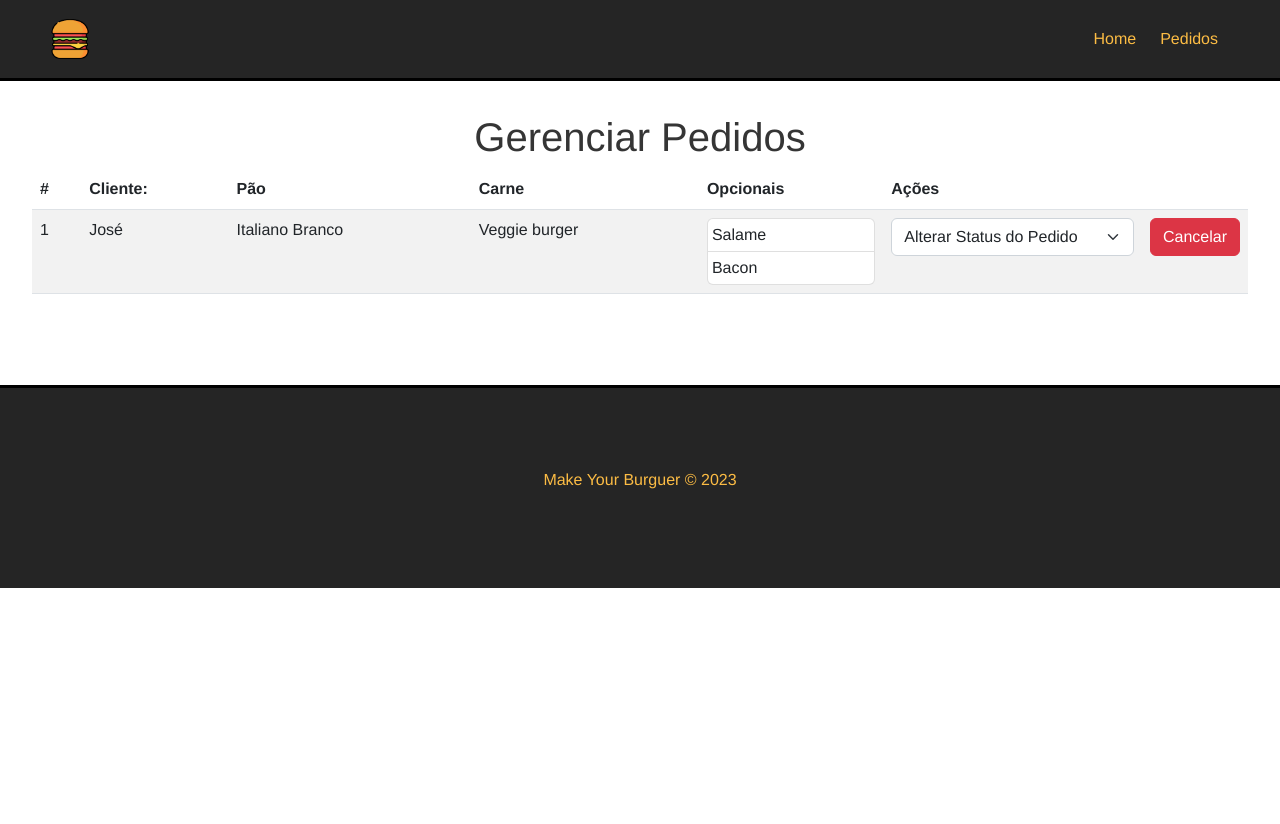
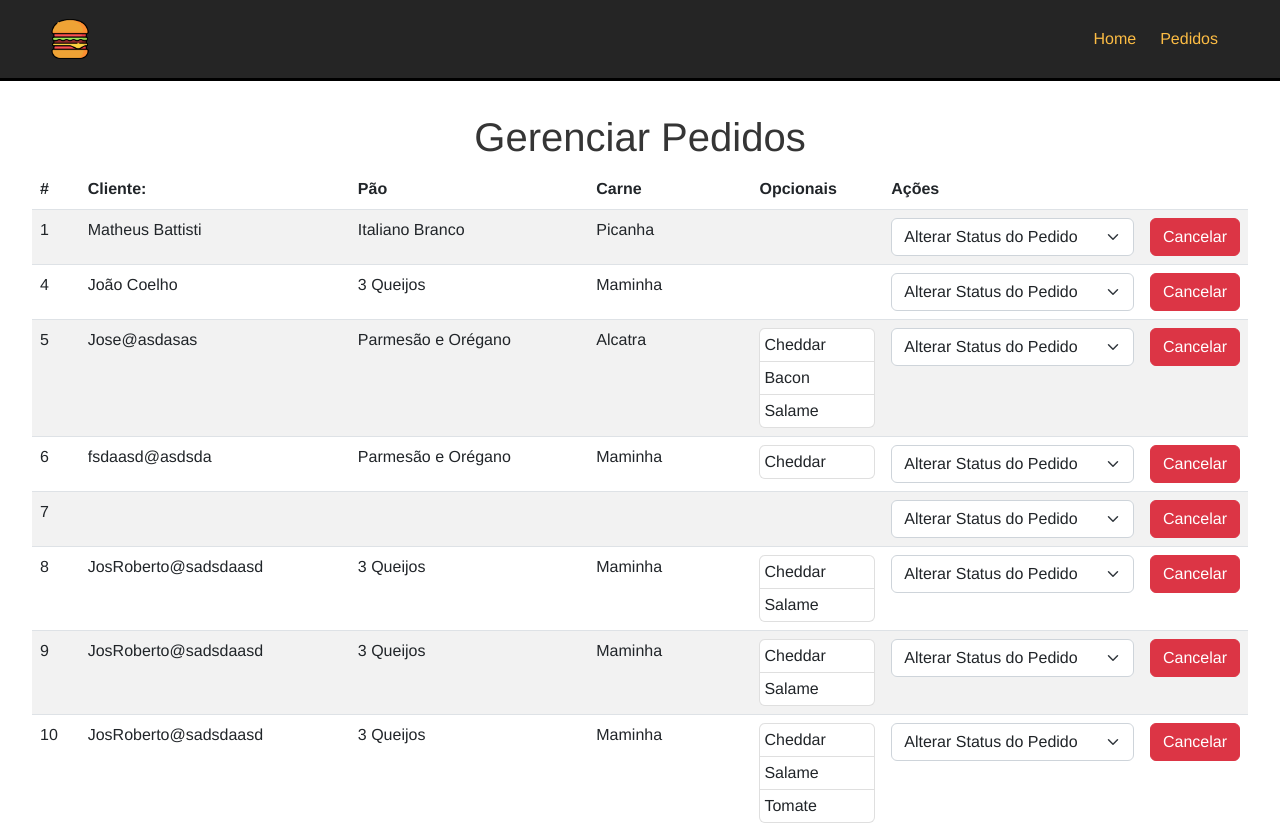
Before and after one commit to jbetoreis/VueProjetoBurger, a Vue app: page /pedidos in a window 1280 px wide. Shown: the top 824 px of the page. Before the commit the page ends 800 px from the top, so only its background shows below. Built offline with nearby package versions, Linux system fonts and the light colour scheme; data requests are answered from the project's data file.

Commit message:
Resgatando pedidos

```diff
--- a/db/db.json
+++ b/db/db.json
@@ -523,6 +523,17 @@
       ],
       "status": "Solicitado",
       "id": 45
+    },
+    {
+      "nome": "Beto",
+      "carne": "Alcatra",
+      "pao": "Italiano Branco",
+      "opicionais": [
+        "Bacon",
+        "Cheddar"
+      ],
+      "status": "Solicitado",
+      "id": 46
     }
   ]
 }
--- a/src/components/Dashboard.vue
+++ b/src/components/Dashboard.vue
@@ -12,15 +12,14 @@
         </tr>
       </thead>
       <tbody>
-        <tr>
-          <td>1</td>
-          <td>José</td>
-          <td>Italiano Branco</td>
-          <td>Veggie burger</td>
+        <tr v-for="pedido in burgers" :key="pedido.id">
+          <td>{{ pedido.id }}</td>
+          <td>{{ pedido.nome }}</td>
+          <td>{{ pedido.pao }}</td>
+          <td>{{ pedido.carne }}</td>
           <td>
             <ul class="list-group">
-              <li class="list-group-item p-1">Salame</li>
-              <li class="list-group-item p-1">Bacon</li>
+              <li class="list-group-item p-1" v-for="(opcional, key) in pedido.opicionais" :key="key">{{ opcional }}</li>
             </ul>
           </td>
           <td class="acoes">
@@ -40,6 +39,27 @@
 <script>
 export default {
   name: "Dasboad",
+  data() {
+    return {
+      burgers: null,
+      burger_id: null,
+      status: [],
+    };
+  },
+  methods: {
+    async getPedidos(){
+      const req = await fetch('http://localhost:3000/burgers');
+
+      const data = await req.json();
+
+      this.burgers = data;
+      console.log(this.burgers);
+    }
+  },
+  mounted () {
+    this.getPedidos();
+
+  },
 };
 </script>
 
@@ -54,5 +74,4 @@ export default {
 #burgers_table table tbody .acoes {
   width: 30%;
 }
-
 </style>
```
